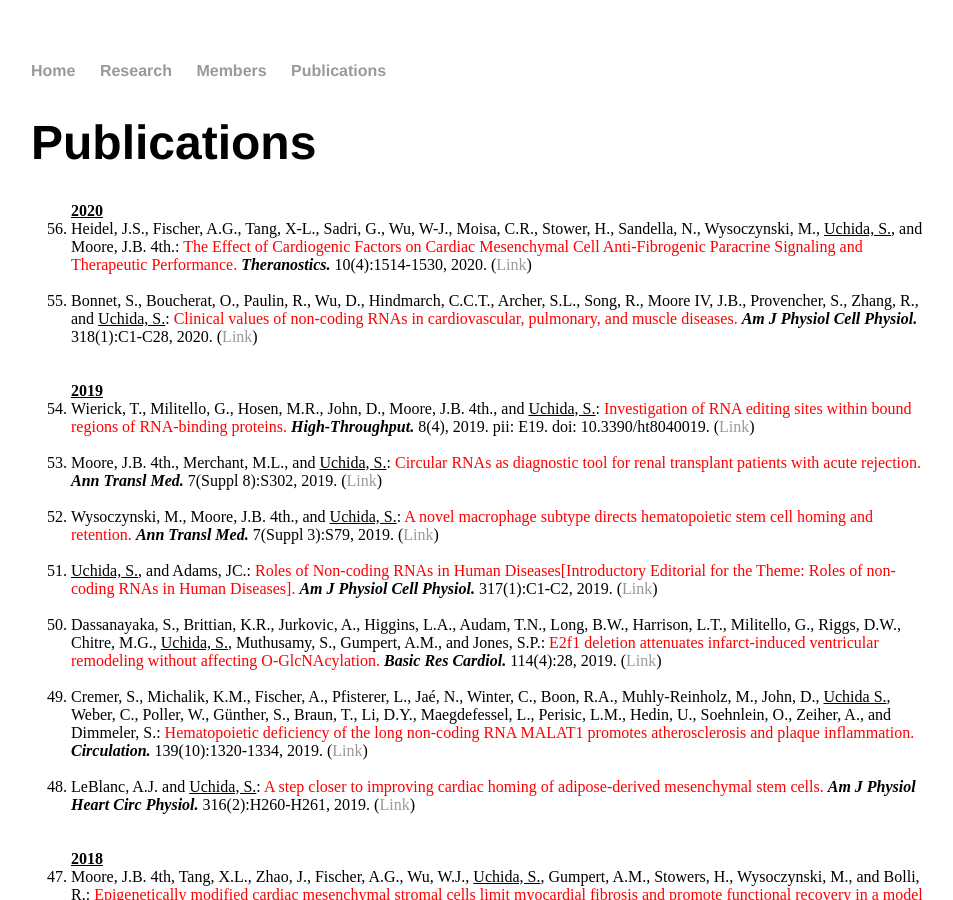
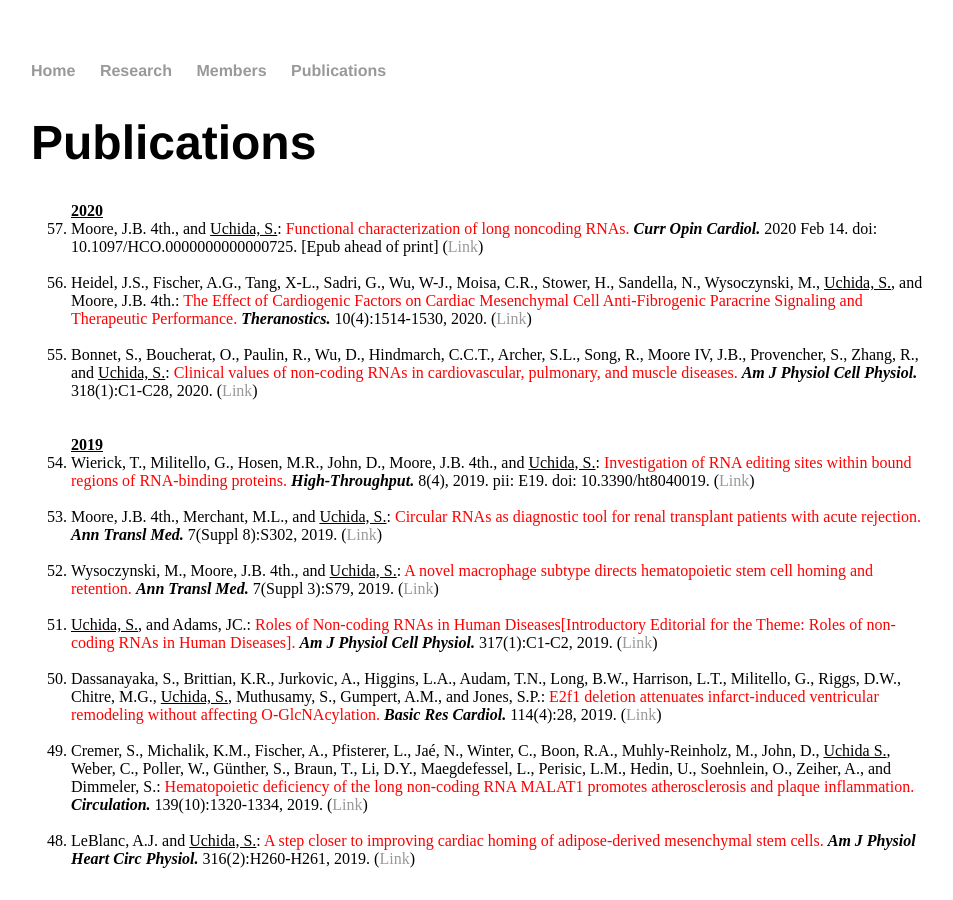
Before and after one commit to heartlncrna/heartlncrna.github.io, a Jekyll site: the page publications/pub_list.html, which Jekyll copies as it is, in a window 1280 px wide and 900 px high. Shown: the whole window, without its empty margins (161-1114 px from the left). Built offline with Jekyll 4.4.1, drawn with Linux system fonts in a browser that asks for light colours.

Commit message:
Update pub_list.html

```diff
--- a/publications/pub_list.html
+++ b/publications/pub_list.html
@@ -28,6 +28,9 @@
 			<ol reversed="reversed">
 
 			<strong><u> 2020 </u></strong>
+				<li>Moore, J.B. 4th., and <u>Uchida, S.</u>: <font color="red">Functional characterization of long noncoding RNAs.</font> <b><i>Curr Opin Cardiol. </i></b> 2020 Feb 14. doi: 10.1097/HCO.0000000000000725. [Epub ahead of print] (<a href="https://journals.lww.com/co-cardiology/Abstract/publishahead/Functional_characterization_of_long_noncoding_RNAs.99023.aspx">Link</span></a>)</li>
+			<br>
+
 				<li>Heidel, J.S., Fischer, A.G., Tang, X-L., Sadri, G., Wu, W-J., Moisa, C.R., Stower, H., Sandella, N., Wysoczynski, M., <u>Uchida, S.</u>, and Moore, J.B. 4th.: <font color="red">The Effect of Cardiogenic Factors on Cardiac Mesenchymal Cell Anti-Fibrogenic Paracrine Signaling and Therapeutic Performance.</font> <b><i>Theranostics. </i></b> 10(4):1514-1530, 2020. (<a href="https://www.thno.org/v10p1514.htm">Link</span></a>)</li>
 			<br>
 
```
